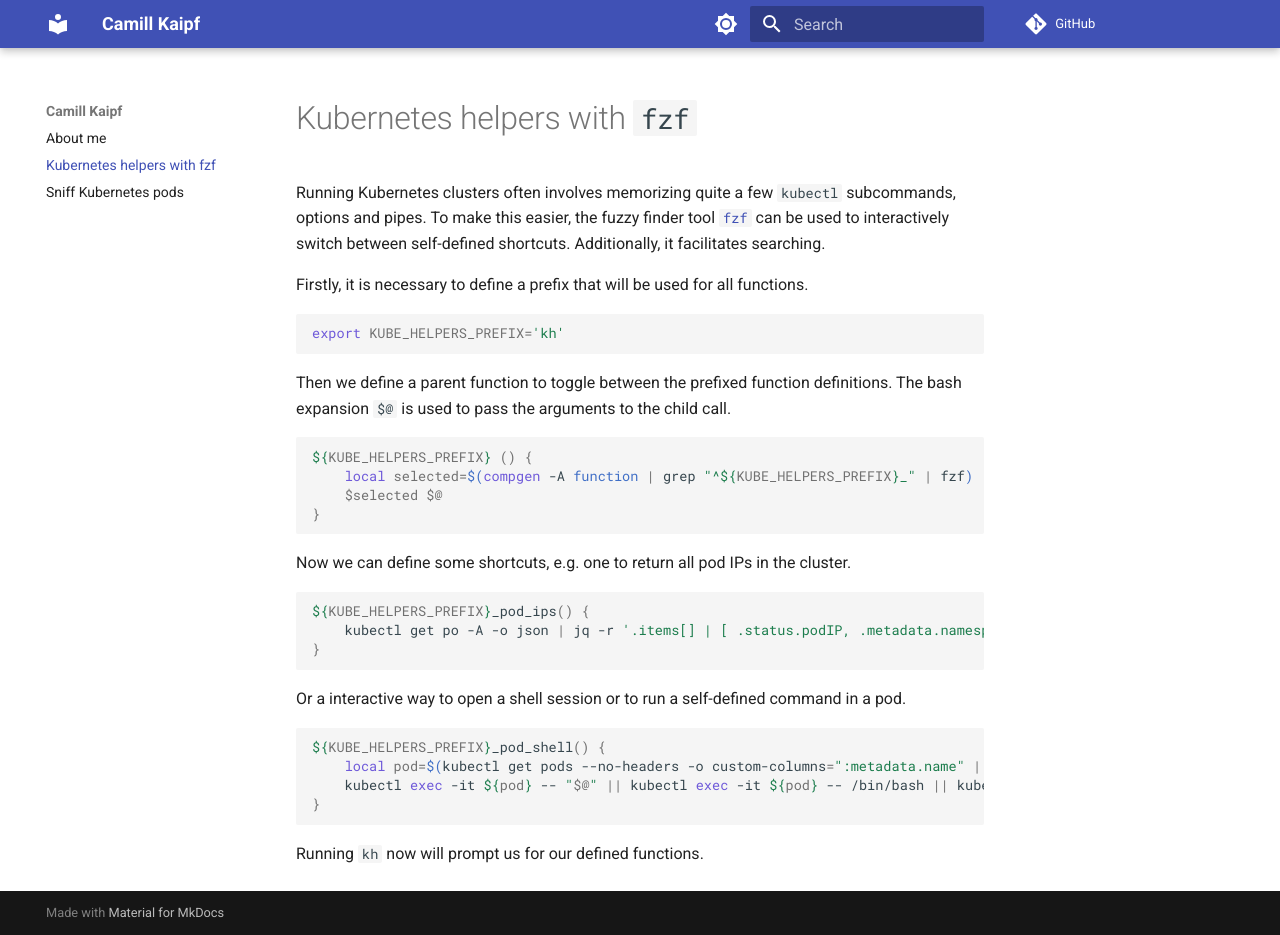
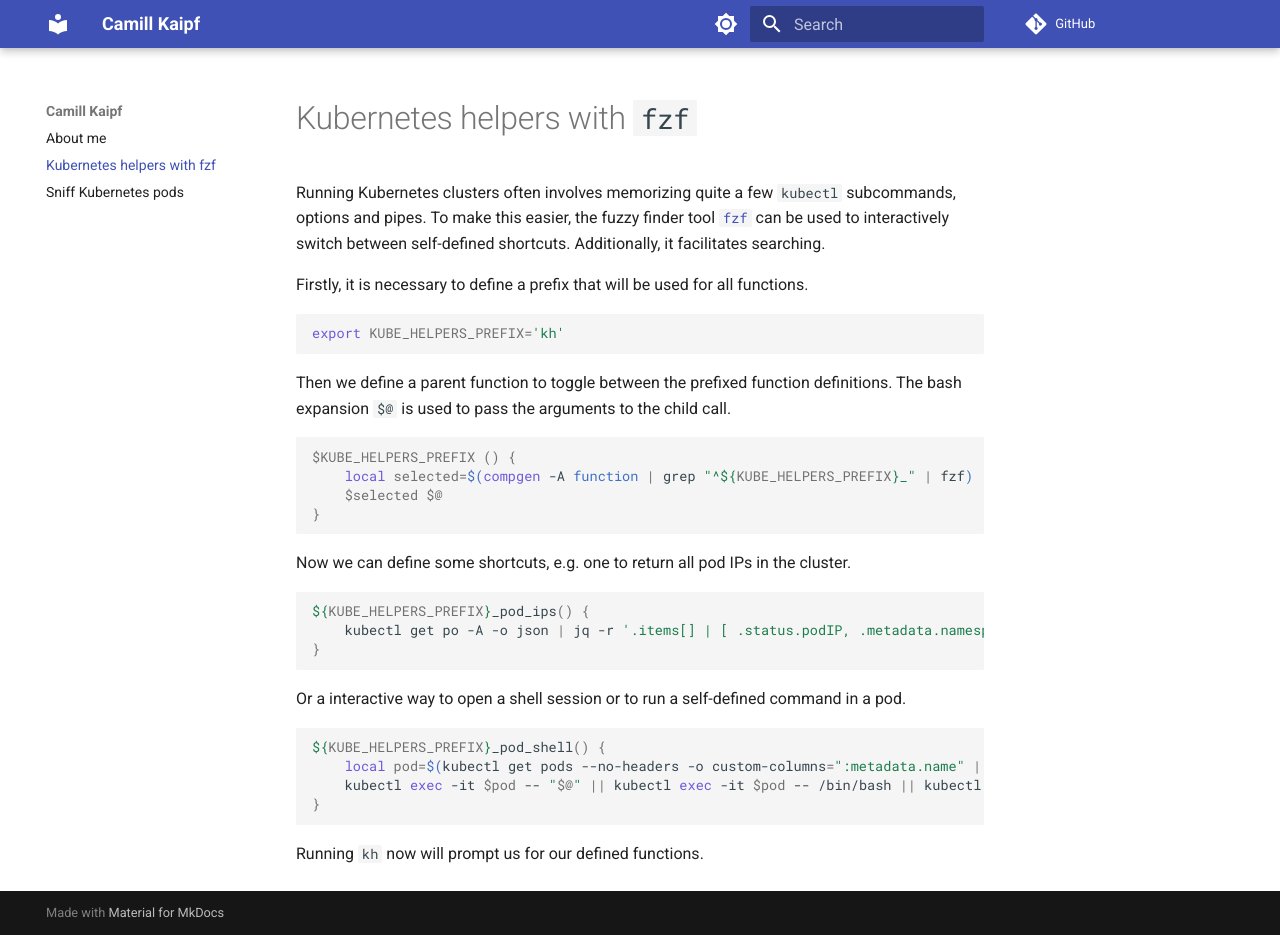
Before and after one commit to ckaipf/ckaipf.github.io, an MkDocs documentation site: the page built from docs/kubernetes-helpers.md, in a window 1280 px wide and 935 px high. Built offline with MkDocs 1.6.1 and Material for MkDocs 9.7.7, drawn with Linux system fonts in a browser that asks for light colours; comment, search, counter and statistics services are not loaded.

Commit message:
Remove unnecessary braces

````diff
--- a/docs/kubernetes-helpers.md
+++ b/docs/kubernetes-helpers.md
@@ -11,7 +11,7 @@ export KUBE_HELPERS_PREFIX='kh'
 Then we define a parent function to toggle between the prefixed function definitions. The bash expansion `$@` is used to pass the arguments to the child call.
 
 ```bash
-${KUBE_HELPERS_PREFIX} () {
+$KUBE_HELPERS_PREFIX () {
     local selected=$(compgen -A function | grep "^${KUBE_HELPERS_PREFIX}_" | fzf)
     $selected $@
 }
@@ -29,7 +29,7 @@ Or a interactive way to open a shell session or to run a self-defined command in
 ```bash
 ${KUBE_HELPERS_PREFIX}_pod_shell() {
     local pod=$(kubectl get pods --no-headers -o custom-columns=":metadata.name" | fzf)
-    kubectl exec -it ${pod} -- "$@" || kubectl exec -it ${pod} -- /bin/bash || kubectl exec -it ${pod} -- /bin/sh
+    kubectl exec -it $pod -- "$@" || kubectl exec -it $pod -- /bin/bash || kubectl exec -it $pod -- /bin/sh
 }
 ```
 
````
